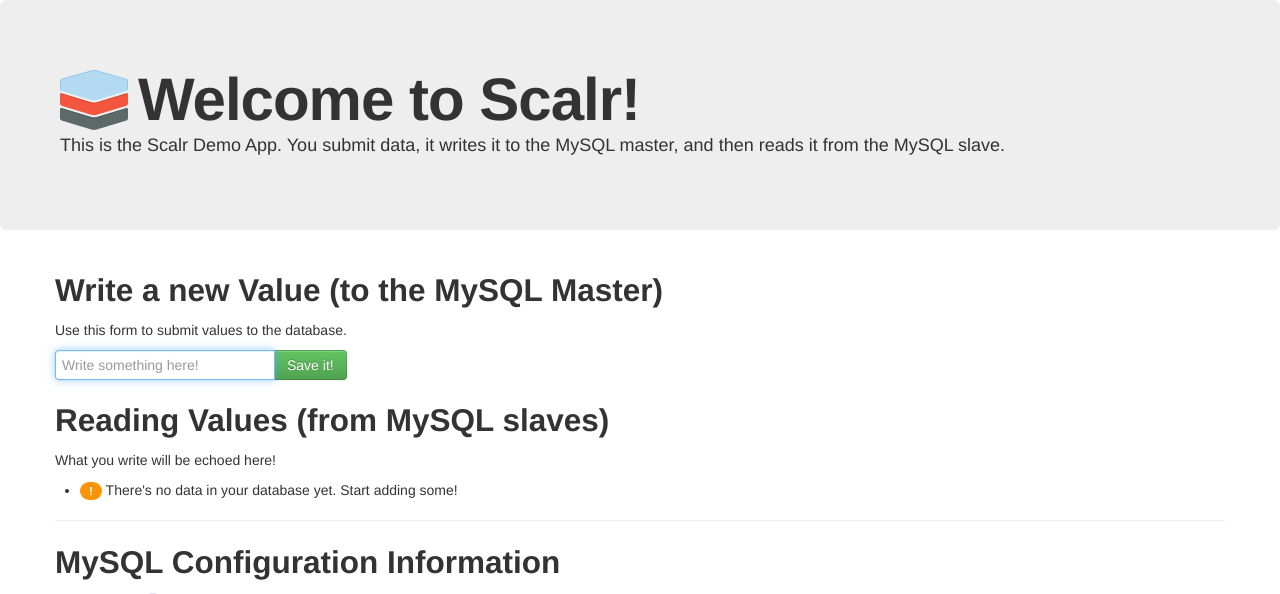
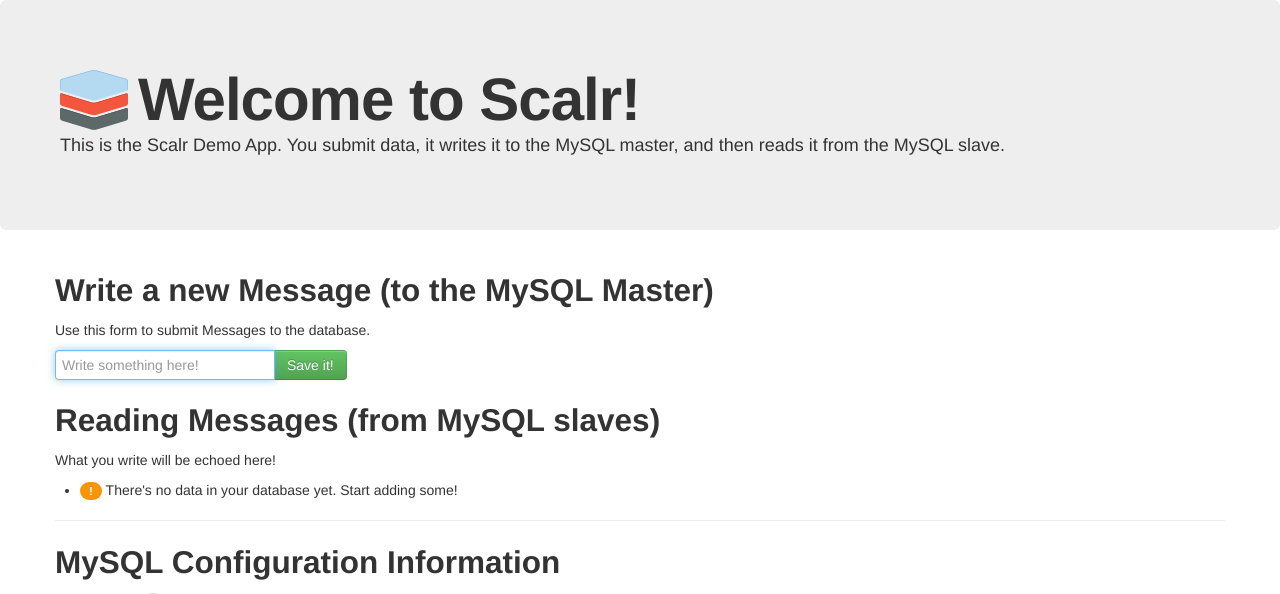
Before and after one commit to zhaming/3-tier-app, a Flask app: template app/scalr/templates/connected.html in a window 1280 px wide. Shown: the top 594 px of the page. Run offline with Flask 2, Linux system fonts and the light colour scheme; the template is opened without the code that fills it, so the values that code supplies are empty.

Commit message:
Use "Message" and not "Value"

```diff
--- a/app/scalr/__init__.py
+++ b/app/scalr/__init__.py
@@ -79,6 +79,6 @@
 
     value = request.form.get('value')
     connection_info.master.insert(value)
-    flash(u'Your value ({0}) was written to the database!'.format(value),
+    flash(u'Your message ({0}) was written to the database!'.format(value),
           'success')
     return redirect(url_for('page_get'))
--- a/app/scalr/templates/connected.html
+++ b/app/scalr/templates/connected.html
@@ -1,7 +1,7 @@
 {% extends 'form.html' %}
 
 {% block data %}
-<h2>Reading Values (from MySQL slaves)</h2>
+<h2>Reading Messages (from MySQL slaves)</h2>
 <p>What you write will be echoed here!</p>
 <ul>
   {% for value in values %}
--- a/app/scalr/templates/form.html
+++ b/app/scalr/templates/form.html
@@ -1,8 +1,8 @@
 {% extends 'base.html' %}
 
 {% block form %}
-<h2>Write a new Value (to the MySQL Master)</h2>
-<p>Use this form to submit values to the database.</p>
+<h2>Write a new Message (to the MySQL Master)</h2>
+<p>Use this form to submit Messages to the database.</p>
 
 <form action="{{ mountpoint }}" method="post" class="form-inline">
     <fieldset>
```
